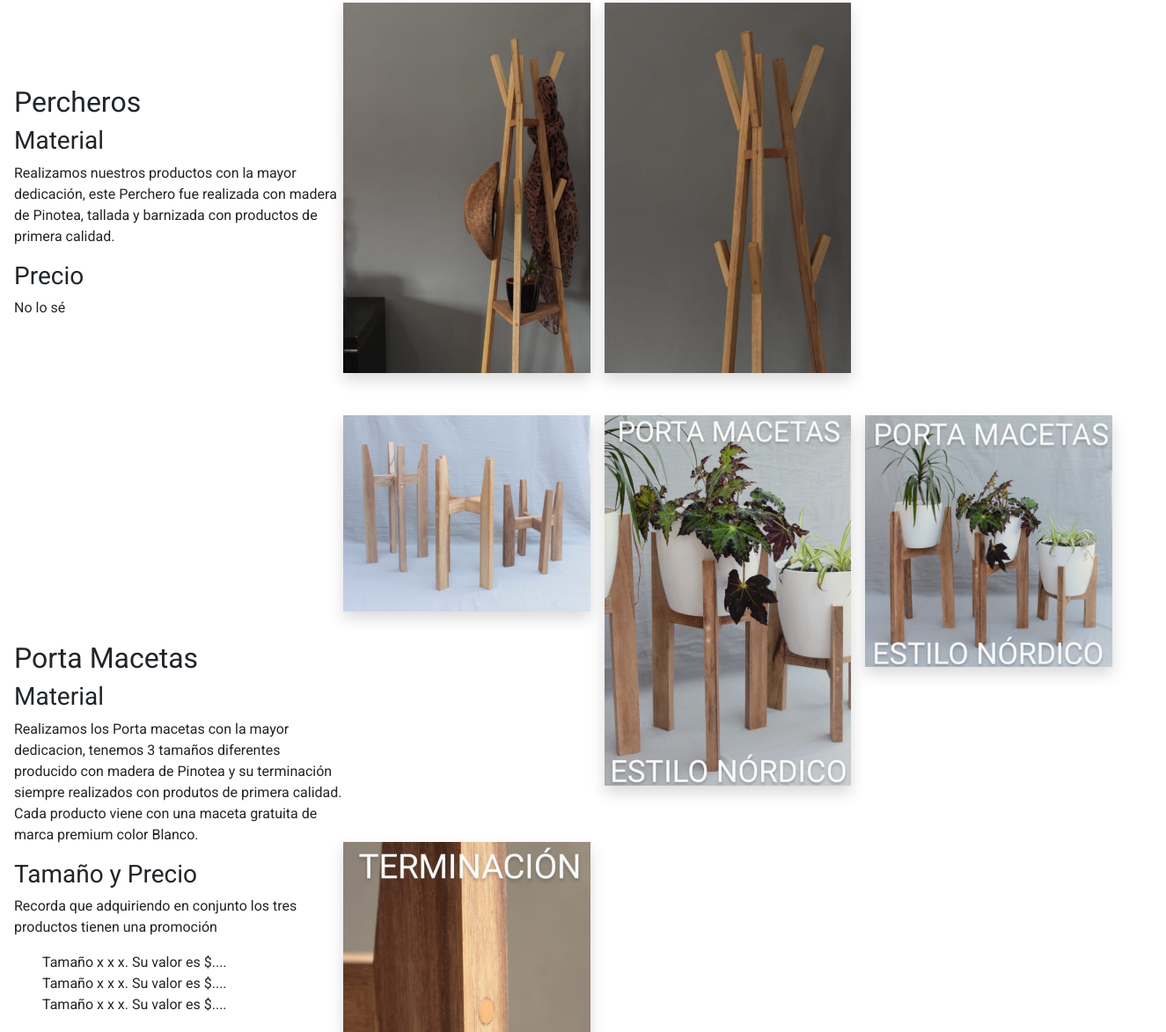
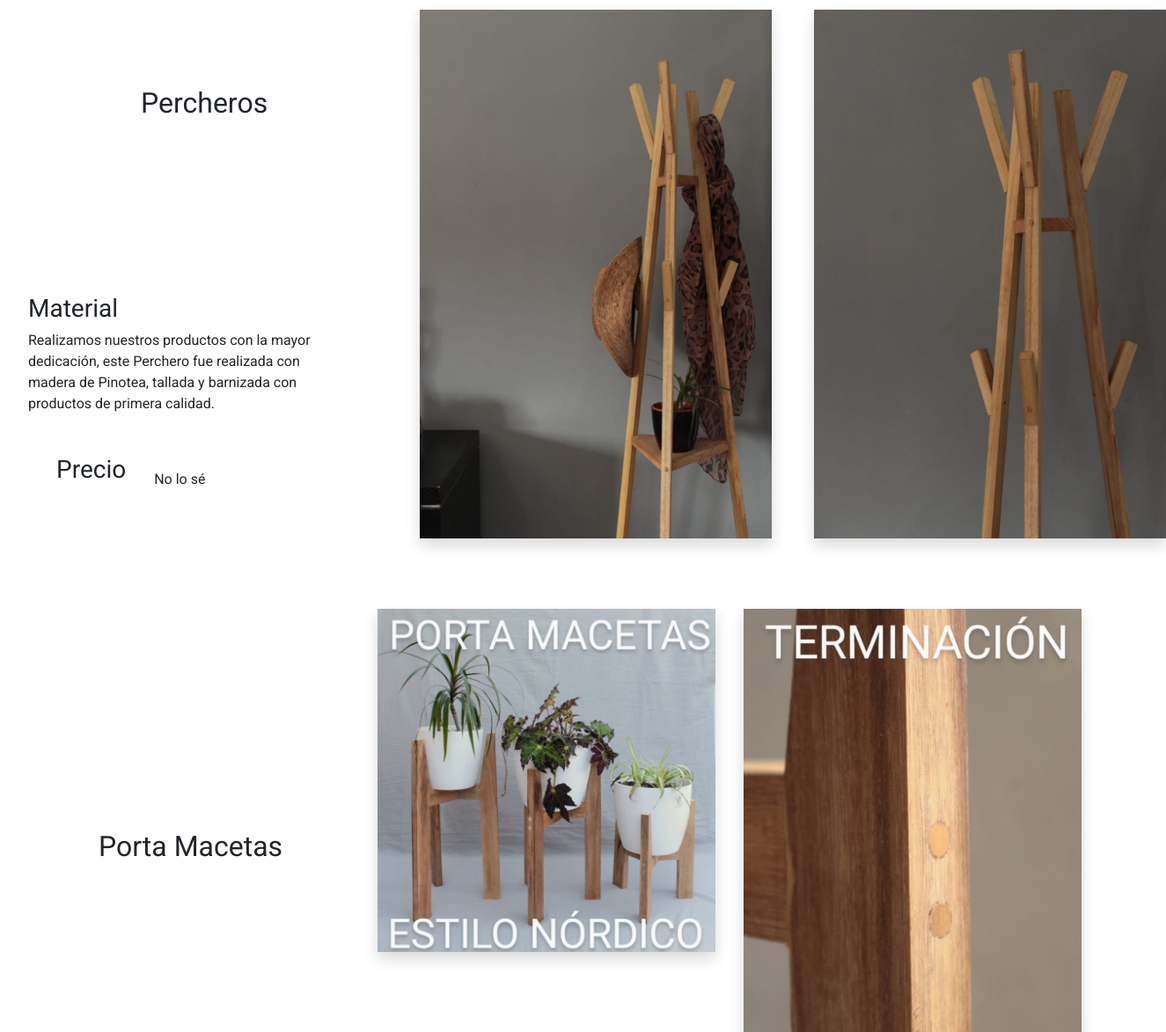
Before and after one commit to RoxanaPena/Keytta-Deco, a plain HTML site: page pages/decoracion.html in a window 1280 px wide. Shown: the part 235-1408 px from the top of the page at 88% size, 1325 px wide, since content can reach past the window. Drawn offline with nearby package versions, Linux system fonts and the light colour scheme.

Commit message:
cambios de grid

```diff
--- a/pages/decoracion.html
+++ b/pages/decoracion.html
@@ -32,14 +32,14 @@
         <section class="decoracion">
             <div class="perchero">
                 <section  class="percheroInfo">
-                    <div>
+                    <div class="percheroTitulo">
                         <h2>Percheros</h2>
                     </div>
                     <div>
                         <h3>Material</h3>
                         <p>Realizamos nuestros productos con la mayor dedicación, este Perchero fue realizada con madera de Pinotea, tallada y barnizada con productos de primera calidad.</p>
                     </div>
-                    <div>
+                    <div class="percheroPrecio">
                         <h3>Precio</h3>
                         <p>No lo sé</p>
                     </div>
@@ -51,9 +51,13 @@
             </div>
             <div class="portaMacetas">
                 <section class="macetasInfo">
-                    <h2>Porta Macetas</h2>
-                    <h3>Material</h3>
-                    <p>Realizamos los Porta macetas con la mayor dedicacion, tenemos 3 tamaños diferentes producido con madera de Pinotea y su terminación siempre realizados con produtos de primera calidad. Cada producto viene con una maceta gratuita de marca premium color Blanco.</p>
+                    <div class="macetasInfo-titulo">
+                        <h2>Porta Macetas</h2>
+                    </div>
+                    <div>
+                        <h3>Material</h3>
+                        <p>Realizamos los Porta macetas con la mayor dedicacion, tenemos 3 tamaños diferentes producido con madera de Pinotea y su terminación siempre realizados con produtos de primera calidad. Cada producto viene con una maceta gratuita de marca premium color Blanco.</p>
+                    </div>
                     <div>
                         <h3>Tamaño y Precio</h3>
                         <p>Recorda que adquiriendo en conjunto los tres productos tienen una promoción</p>
@@ -65,10 +69,10 @@
                     </div>
                 </section>
                 <section class="macetasImg">
-                    <img src="../img/decoracion/porta_macetas/porta-macetas.webp" alt="Porta Macetas" class="img-fluid shadow mb-5 bg-body">
-                    <img src="../img/decoracion/porta_macetas/m-de-cerca.webp" alt="Porta Maceta de cerca" class="img-fluid shadow mb-5 bg-body">
                     <img src="../img/decoracion/porta_macetas/pm-conmacetas.webp" alt="Porta macetas con macetas" class="img-fluid shadow mb-5 bg-body">
                     <img src="../img/decoracion/porta_macetas/pm-terminacion.webp" alt="Porta maceta terminación" class="img-fluid shadow mb-5 bg-body">
+                    <img src="../img/decoracion/porta_macetas/m-de-cerca.webp" alt="Porta Maceta de cerca" class="img-fluid shadow mb-5 bg-body">
+                    <img src="../img/decoracion/porta_macetas/porta-macetas.webp" alt="Porta Macetas" class="img-fluid shadow mb-5 bg-body">
                 </section>
             </div>
         </section>
--- a/sass/_cocina.scss
+++ b/sass/_cocina.scss
@@ -15,8 +15,11 @@
         flex-direction: column;
         justify-content: space-evenly;
 
-        & h2{
+        h2{
             margin-right: 12rem;
+        }
+        .cocina--titulo{
+            margin-right: 19rem;
         }
 
         .cocinaPrecio{
--- a/sass/_contacto.scss
+++ b/sass/_contacto.scss
@@ -6,7 +6,27 @@
     justify-content: space-evenly;
 
     .contactoInformacion{
-            padding: 1rem;
+        display: flex;
+        flex-direction: column;
+
+        p{
+            padding: 0.8rem;
+        }
+
+        .contactoRedes{
+            display: flex;
+            justify-content: space-evenly;
+
+            &-img{
+                width: 3.5rem;
+                margin-top: 1rem;
+            }
+            .wspContacto{
+                margin-top: 1rem;
+            }
+
+
+        }
     }
 }
 .imgContacto{
@@ -16,7 +36,5 @@
     img{
         width: 12rem;
         height: 12rem;
-        padding: 0;
     }
-
 }
--- a/sass/_decoracion.scss
+++ b/sass/_decoracion.scss
@@ -1,25 +1,41 @@
 .decoracion{
     padding: 1rem;
-    gap: 1rem;
+    margin: 1rem;
 
     .perchero{
         display: grid;
         grid-template-columns: 30% 70%;
         grid-template-areas:
         "percheroInfo percheroImg";
-        align-items: center;
+
 
         .percheroInfo{
             grid-area: percheroInfo;
             display: flex;
             flex-direction: column;
+            gap: 1rem;
+            justify-content: space-around;
+
+            .percheroTitulo{
+                margin-left: 8rem;
+            }
+            .percheroPrecio{
+                display: flex;
+                margin-top: -10rem;
+                margin-left: 2rem;
+
+                p{
+                    margin-top: 1rem;
+                    margin-left: 2rem;
+                }
+            }
         }
         .percheroImg{
             grid-area: percheroImg;
-            display: grid;
-            gap: 1rem;
-            grid-template-columns: 1fr 1fr 1fr;
-
+            display: flex;
+            gap: 3rem;
+            width: 25rem;
+            margin-left: 5rem;
         }
     }
 
@@ -28,21 +44,24 @@
         grid-template-columns: 30% 70%;
         grid-template-areas:
         "macetasInfo macetasImg";
-        align-items: center;
 
         .macetasInfo{
             grid-area: macetasInfo;
-
             display: flex;
             flex-direction: column;
+            justify-content: space-around;
+
+            &-titulo{
+                margin-top: 10rem;
+                margin-left: 5rem;
+            }
         }
         .macetasImg{
-            grid-area: macetasImg;
             display: grid;
-            gap: 1rem;
-            grid-template-columns: 1fr 1fr 1fr;
+            grid-template-columns: 1fr 1fr;
+            margin: 2rem;
+            gap: 2rem;
+            width: 50rem;
         }
-
     }
-
 }
```
Also changed, not shown: pages/cocina.html (+1 -1 lines), pages/contacto.html (+6 -4 lines), sass/styles.css, 1 other file.
